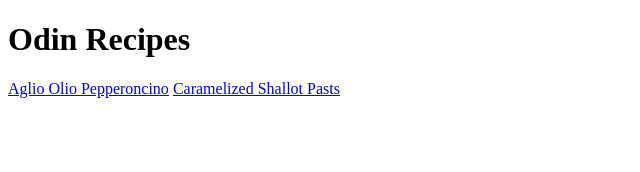
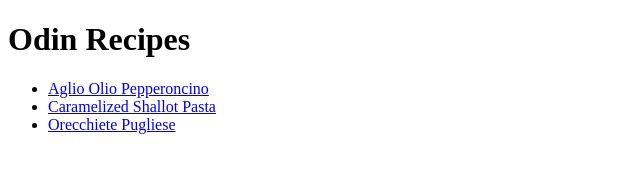
Before and after one commit to chrisbartolotta/odin-recipes, a plain HTML site: page index.html in a window 1280 px wide. Shown: the whole page, without its empty margins (0-640 px from the left). Drawn offline with Linux system fonts and the light colour scheme.

Commit message:
Fixed index page to show recipes as an unordered list

```diff
--- a/index.html
+++ b/index.html
@@ -8,9 +8,11 @@
 
     <body>
     <h1>Odin Recipes</h1>
-        <a href="./recipes/agliooliopepperoncino.html">Aglio Olio Pepperoncino</a>
-        <a href="./recipes/shallotpasta.html">Caramelized Shallot Pasts</a>
-
+    <ul>
+       <li> <a href="./recipes/agliooliopepperoncino.html">Aglio Olio Pepperoncino</a></li>
+       <li> <a href="./recipes/shallotpasta.html">Caramelized Shallot Pasta</a></li>
+       <li> <a href="./recipes/orecchiete.html">Orecchiete Pugliese</a></li>
+    </ul>
     </body>
 
 </html>
```
